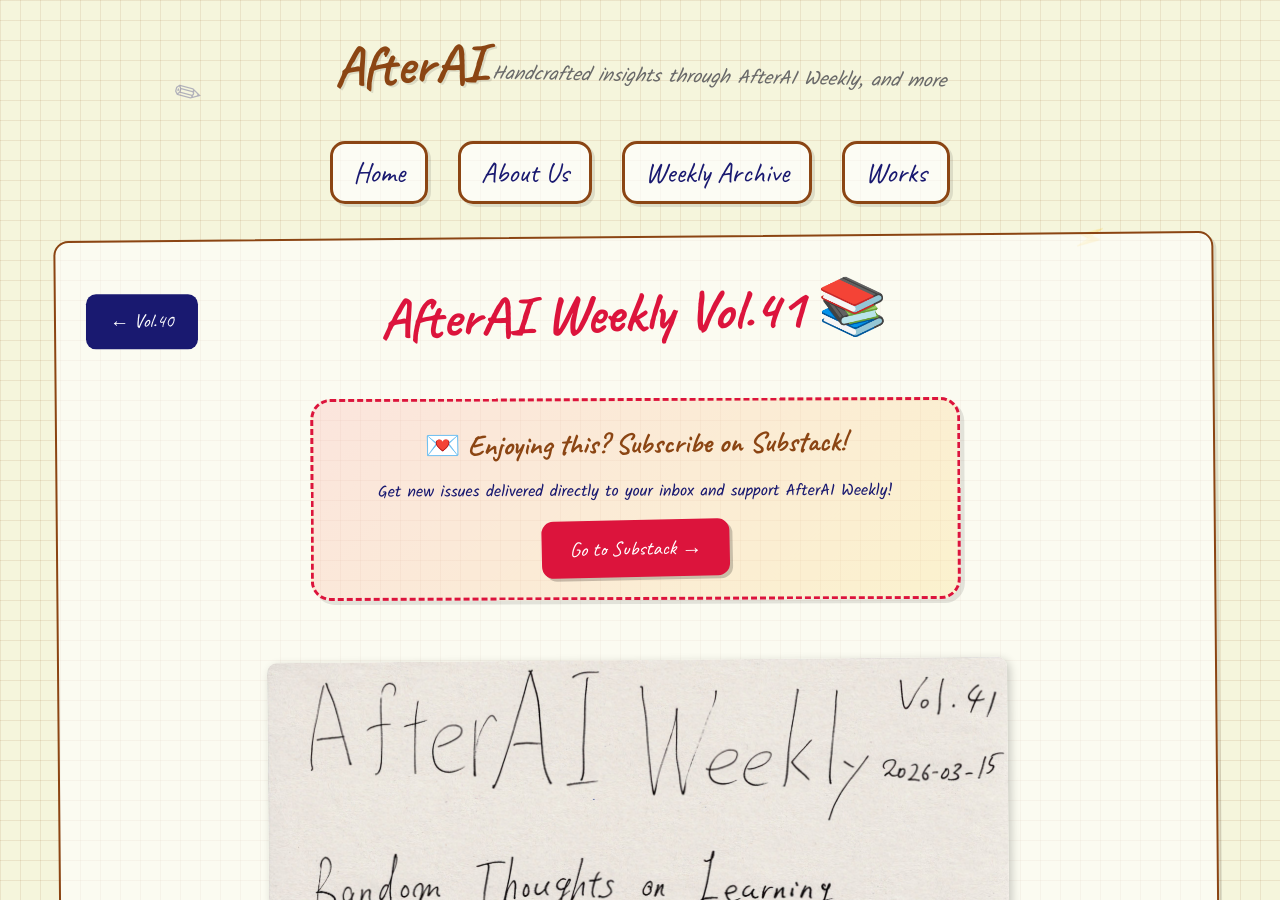
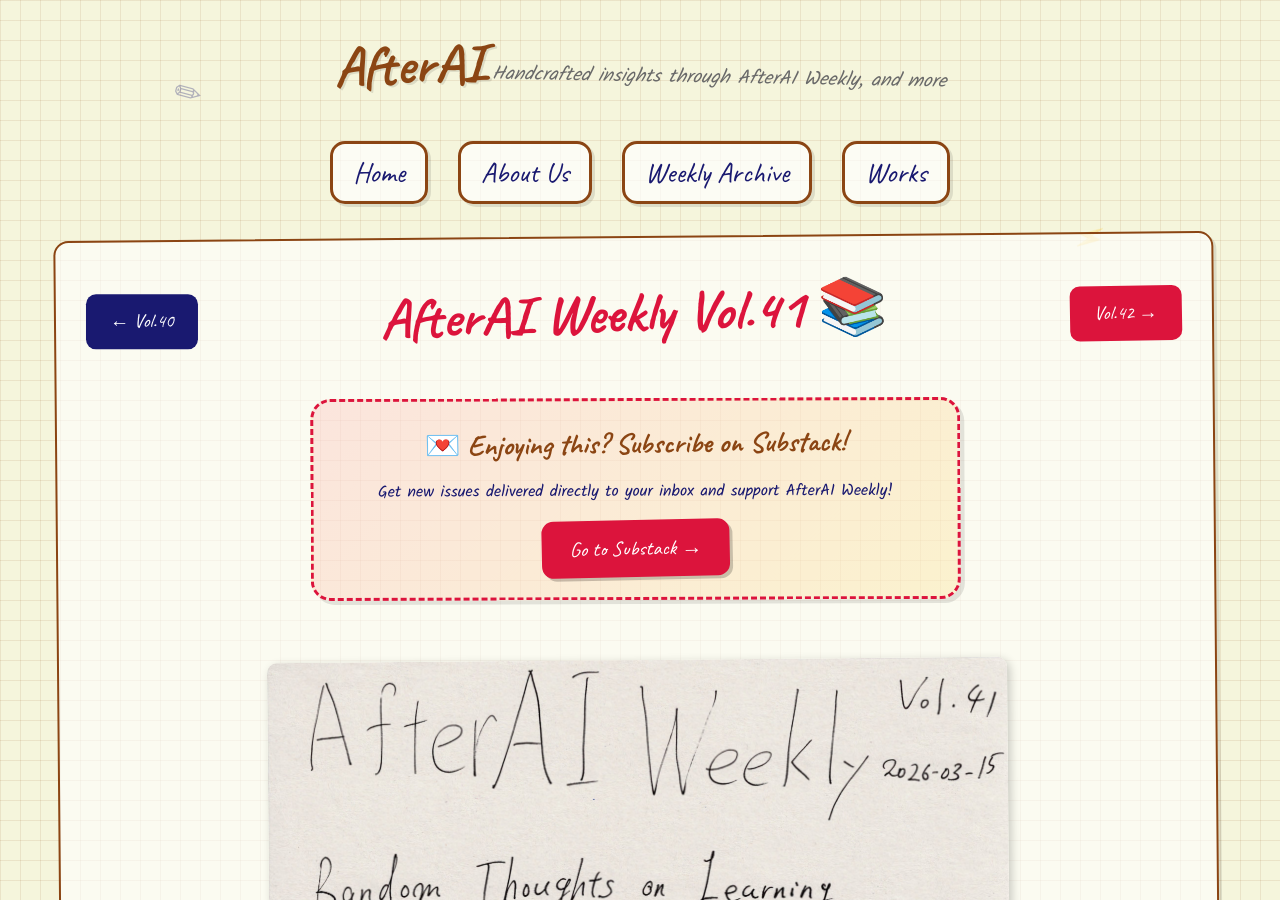
Before and after one commit to AfterAILab/AfterAILab.github.io, a Jekyll site: the page built from weekly/vol41.html, in a window 1280 px wide and 900 px high. Built offline with Jekyll 4.4.1, drawn with Linux system fonts in a browser that asks for light colours.

Commit message:
Add Vol. 42

```diff
--- a/_data/weekly_issues.yml
+++ b/_data/weekly_issues.yml
@@ -123,3 +123,5 @@
   slug: vol40
 - number: 41
   slug: vol41
+- number: 42
+  slug: vol42
--- /dev/null
+++ b/weekly/vol42.html
@@ -0,0 +1,5 @@
+---
+layout: weekly_issue
+title: "AfterAI Weekly Vol.42"
+slug: vol42
+---
```
Also changed, not shown: img/weekly/en/vol42-en.jpg (added).
